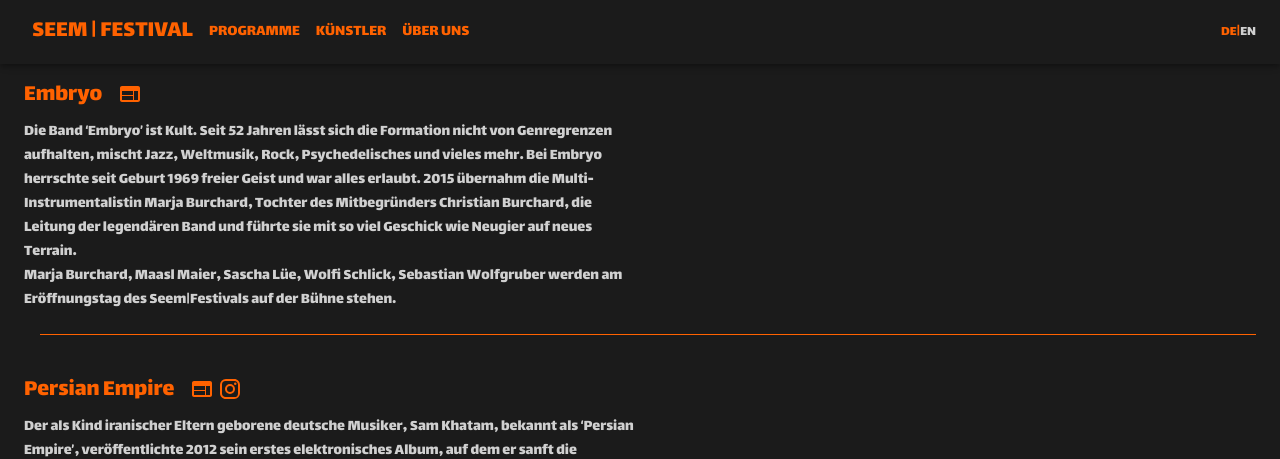
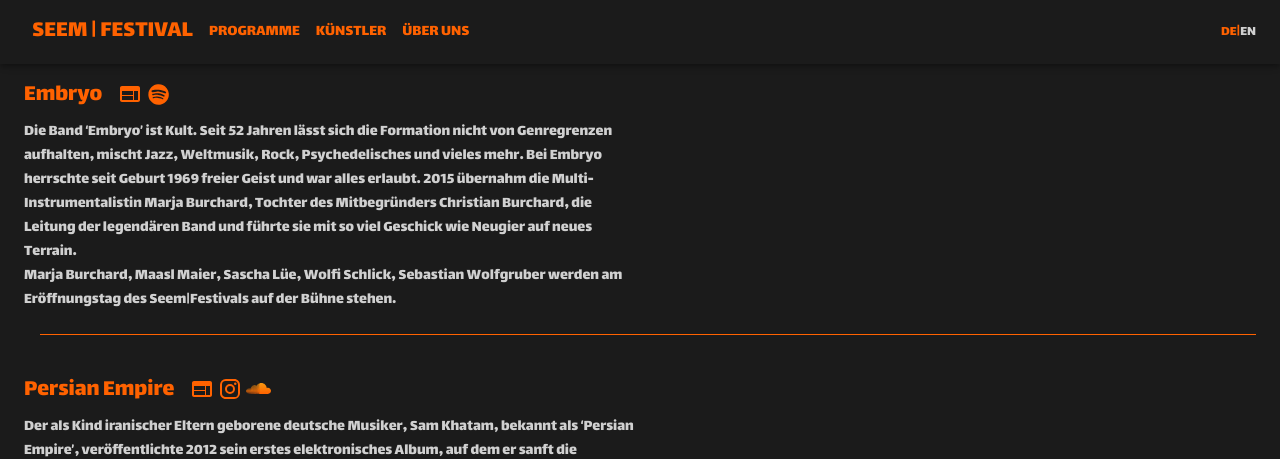
Before and after one commit to taranehn/seemfest, a React (Create React App) app: page /artists in a window 1280 px wide. Shown: the top 459 px of the page. Built offline with nearby package versions, Linux system fonts and the light colour scheme.

Commit message:
fix links

```diff
--- a/src/Pages/Programs.tsx
+++ b/src/Pages/Programs.tsx
@@ -119,7 +119,7 @@
             date={intl.formatMessage({ id: "yalda-date" })}
             venue={intl.formatMessage({ id: "yalda-venue" })}
             price={intl.formatMessage({ id: "yalda-price" })}
-            linkToAddress={IMPORTEXPORT}
+            linkToAddress={FEIERWEK}
             linkToTicket={YALDA}
           />
         </Grid>
--- a/src/artists/Embryo.tsx
+++ b/src/artists/Embryo.tsx
@@ -1,9 +1,10 @@
 import * as React from "react";
-import { Grid, IconButton, makeStyles, Typography } from "@material-ui/core";
+import { Grid, IconButton, makeStyles, Typography, SvgIcon } from "@material-ui/core";
 import { useIntl } from "react-intl";
 import Web from "@mui/icons-material/Web";
-import { EMBRYO_WEBSITE } from "../const/artists";
+import { EMBRYO_WEBSITE, EMBRYO_SPOTIFY } from "../const/artists";
 import YouTube from "react-youtube";
+import { ReactComponent as Spotify } from "../icons/spotify.svg";
 
 const useStyles = makeStyles((theme) => ({
   title: {
@@ -13,6 +14,12 @@
   icon: {
     color: theme.palette.secondary.main,
     padding: theme.spacing(0, 0.5, 0.5, 0),
+  },
+  spotify: {
+    margin: theme.spacing(0.5, 0, 0, 0.25),
+    padding: theme.spacing(0, 0.5, 0.5, 0),
+    width: "25px",
+    height: "25px",
   },
 }));
 
@@ -63,6 +70,17 @@
                 <Web />
               </IconButton>
             </Grid>
+            <Grid item>
+              <IconButton
+                className={classes.icon}
+                href={EMBRYO_SPOTIFY}
+                target="_blank"
+              >
+                <SvgIcon className={classes.spotify}>
+                  <Spotify />
+                </SvgIcon>
+              </IconButton>
+            </Grid>
           </Grid>
 
           <Grid item>
--- a/src/artists/Makan.tsx
+++ b/src/artists/Makan.tsx
@@ -12,6 +12,7 @@
   MAKAN_WEBSITE,
   MAKAN_INSTAGRAM,
   MAKAN_SOUNDCOUD,
+  MAKAN_SPOTIFY
 } from "../const/artists";
 import YouTube from "react-youtube";
 import Instagram from "@mui/icons-material/Instagram";
@@ -96,11 +97,10 @@
                 <Instagram />
               </IconButton>
             </Grid>
-
             <Grid item>
               <IconButton
                 className={classes.icon}
-                href={MAKAN_INSTAGRAM}
+                href={MAKAN_SPOTIFY}
                 target="_blank"
               >
                 <SvgIcon className={classes.spotify}>
@@ -120,7 +120,6 @@
               </IconButton>
             </Grid>
           </Grid>
-
           <Grid item>
             <Typography
               color="textPrimary"
--- a/src/artists/Persian.tsx
+++ b/src/artists/Persian.tsx
@@ -1,9 +1,10 @@
 import * as React from "react";
-import { Grid, IconButton, makeStyles, Typography } from "@material-ui/core";
+import { Grid, IconButton, makeStyles, Typography, SvgIcon } from "@material-ui/core";
 import { useIntl } from "react-intl";
 import Web from "@mui/icons-material/Web";
 import Instagram from "@mui/icons-material/Instagram";
-import { PERSIAN_INSTAGRAM, PERSIAN_WEBSITE } from "../const/artists";
+import { PERSIAN_INSTAGRAM, PERSIAN_WEBSITE, PERSIAN_SOUNDCLOUD } from "../const/artists";
+import { ReactComponent as Soundcloud } from "../icons/soundcloud.svg";
 import YouTube from "react-youtube";
 
 const useStyles = makeStyles((theme) => ({
@@ -14,6 +15,11 @@
   icon: {
     color: theme.palette.secondary.main,
     padding: theme.spacing(0, 0.5, 0.5, 0),
+  },
+  soundcoud: {
+    padding: theme.spacing(0),
+    width: "25px",
+    height: "25px",
   },
 }));
 
@@ -73,8 +79,18 @@
                 <Instagram />
               </IconButton>
             </Grid>
+            <Grid item>
+              <IconButton
+                className={classes.icon}
+                href={PERSIAN_SOUNDCLOUD}
+                target="_blank"
+              >
+                <SvgIcon className={classes.soundcoud}>
+                  <Soundcloud />
+                </SvgIcon>
+              </IconButton>
+            </Grid>
           </Grid>
-
           <Grid item>
             <Typography
               color="textPrimary"
--- a/src/const/addresses.ts
+++ b/src/const/addresses.ts
@@ -1,4 +1,4 @@
 export const IMPORTEXPORT = "https://goo.gl/maps/CTDrNsfj7TcNcPDK7";
 export const MUCCA = "https://goo.gl/maps/VE9aht5FZhG4eRiM8";
 export const EINSTEINKULTUR = "https://goo.gl/maps/iY7SpT8ajLhSGK6N9";
-export const FEIERWEK = "https://goo.gl/maps/9vnUyjJKdkfAwwoJ7";
+export const FEIERWEK = "https://goo.gl/maps/3yT7FM6cc5UsxE6E6";
--- a/src/const/artists.ts
+++ b/src/const/artists.ts
@@ -1,6 +1,8 @@
 export const EMBRYO_WEBSITE = "https://www.embryo.de/";
 export const EMBRYO_FACEBOOK = "https://www.facebook.com/embryo2000";
+export const EMBRYO_SPOTIFY = "https://open.spotify.com/artist/71TXox3zeu8QPFAiv07Qf4?si=B6U3DwYzTLWzl29PF4gKtg";
 export const PERSIAN_WEBSITE = "https://persianempire-music.com/";
+export const PERSIAN_SOUNDCLOUD = "https://soundcloud.com/perserreich";
 export const PERSIAN_INSTAGRAM =
   "https://www.instagram.com/persian_empire_music/";
 export const ROYA_SPOTIFY =
@@ -10,3 +12,4 @@
 export const MAKAN_WEBSITE = "http://makanashgvari.com/";
 export const MAKAN_INSTAGRAM = "https://www.instagram.com/makanashgvari/";
 export const MAKAN_SOUNDCOUD = "https://soundcloud.com/makan-ashgvari";
+export const MAKAN_SPOTIFY = "https://open.spotify.com/artist/5FDMz6BT1oz2FfllrulL6z?si=w-s__I7xQOGBPY1TmB7OzQ";
--- a/src/const/sponsers.ts
+++ b/src/const/sponsers.ts
@@ -1,12 +1,12 @@
 export const MUCCA = "http://www.mucca.org/";
 export const REPLY = "https://www.reply.com/concept-reply/en/";
 export const PATOGH = "https://www.patoghmunich.com/";
-export const NOROUZI = "https://import-export.cc/";
+export const NOROUZI = "https://noruzi-law.eu/";
 export const GOETHE = "https://www.goethe.de/de/index.html";
 export const GENIUS = "https://genius-united.de/";
 export const FEIERWEK =
   "https://www.feierwerk.de/kinder-jugend-familieneinrichtungen/funkstation/";
-export const EINSTEIN = "EINSTEIN";
+export const EINSTEIN = "https://www.einsteinkultur.de/";
 export const CINEMAIRAN = "https://cinema-iran.de/";
 export const AUSWEARTIGESAMT = "https://www.auswaertiges-amt.de/de/";
 export const SHAHED = "https://shaheddesign.com/";
```
